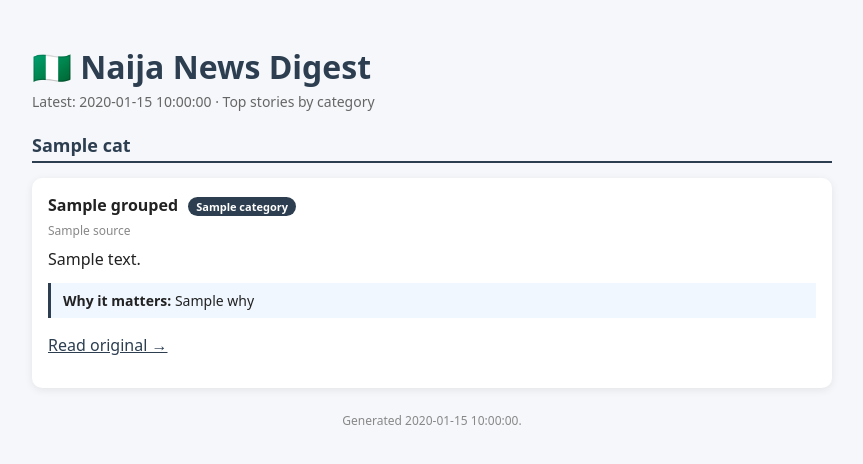
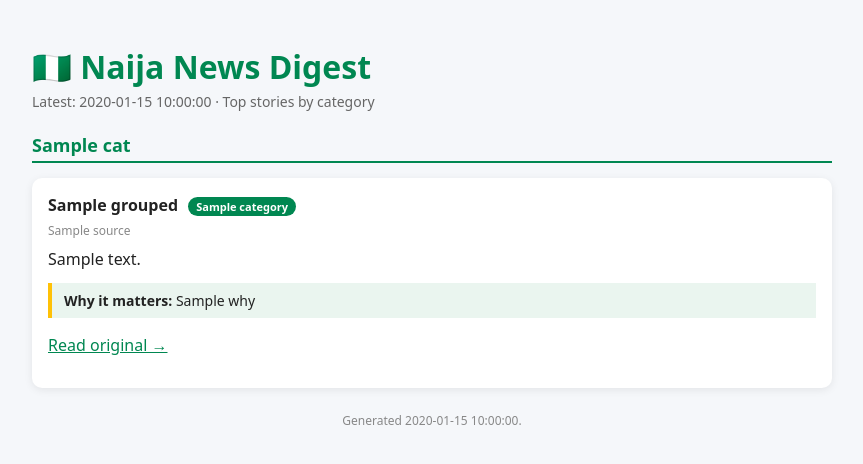
Before and after one commit to donne4real/naija-news, a Python web app: template templates/index.html in a window 1280 px wide. Shown: the top 464 px of the page, without its empty margins (208-1071 px from the left). Run offline with Jinja, Linux system fonts and the light colour scheme; the template is opened without the code that fills it: most values are stand-ins (such as "Sample title", 1, 10 or a date in 2020).

Commit message:
Apply Nigerian green/gold theme

```diff
--- a/templates/index.html
+++ b/templates/index.html
@@ -7,19 +7,19 @@
 <style>
 body{font-family:system-ui,Arial,sans-serif;margin:0;background:#f5f7fa;color:#222}
 .wrap{max-width:800px;margin:0 auto;padding:24px 20px}
-h1{color:#2c3e50;margin-bottom:4px}
+h1{color:#008751;margin-bottom:4px}
 .sub{color:#666;font-size:14px;margin-bottom:16px}
 .fx{background:#fff;border-radius:10px;padding:12px 16px;margin:12px 0;box-shadow:0 2px 8px rgba(0,0,0,.08);display:flex;gap:18px;flex-wrap:wrap;font-size:14px}
-.fx b{color:#2c3e50}
+.fx b{color:#008751}
 .section{margin-top:22px}
-.section h2{color:#2c3e50;border-bottom:2px solid #2c3e50;padding-bottom:4px;font-size:18px}
+.section h2{color:#008751;border-bottom:2px solid #008751;padding-bottom:4px;font-size:18px}
 .card{background:#fff;border-radius:10px;padding:16px;margin:12px 0;box-shadow:0 2px 8px rgba(0,0,0,.08)}
 .card h3{margin:0 0 6px;font-size:16px}
 .sources{font-size:12px;color:#888;margin-bottom:8px}
 .summary{line-height:1.6}
-.why{background:#f0f7ff;padding:8px 12px;border-left:3px solid #2c3e50;margin:10px 0;font-size:14px}
-.cat{display:inline-block;background:#2c3e50;color:#fff;font-size:11px;padding:2px 8px;border-radius:10px;margin-left:6px}
-a{color:#2c3e50}
+.why{background:#eaf5ef;padding:8px 12px;border-left:4px solid #FFC107;margin:10px 0;font-size:14px}
+.cat{display:inline-block;background:#008751;color:#fff;font-size:11px;padding:2px 8px;border-radius:10px;margin-left:6px}
+a{color:#008751}
 .footer{font-size:12px;color:#888;margin-top:24px;text-align:center}
 </style>
 </head>
```
Also changed, not shown: templates/digest.html (+6 -6 lines).
